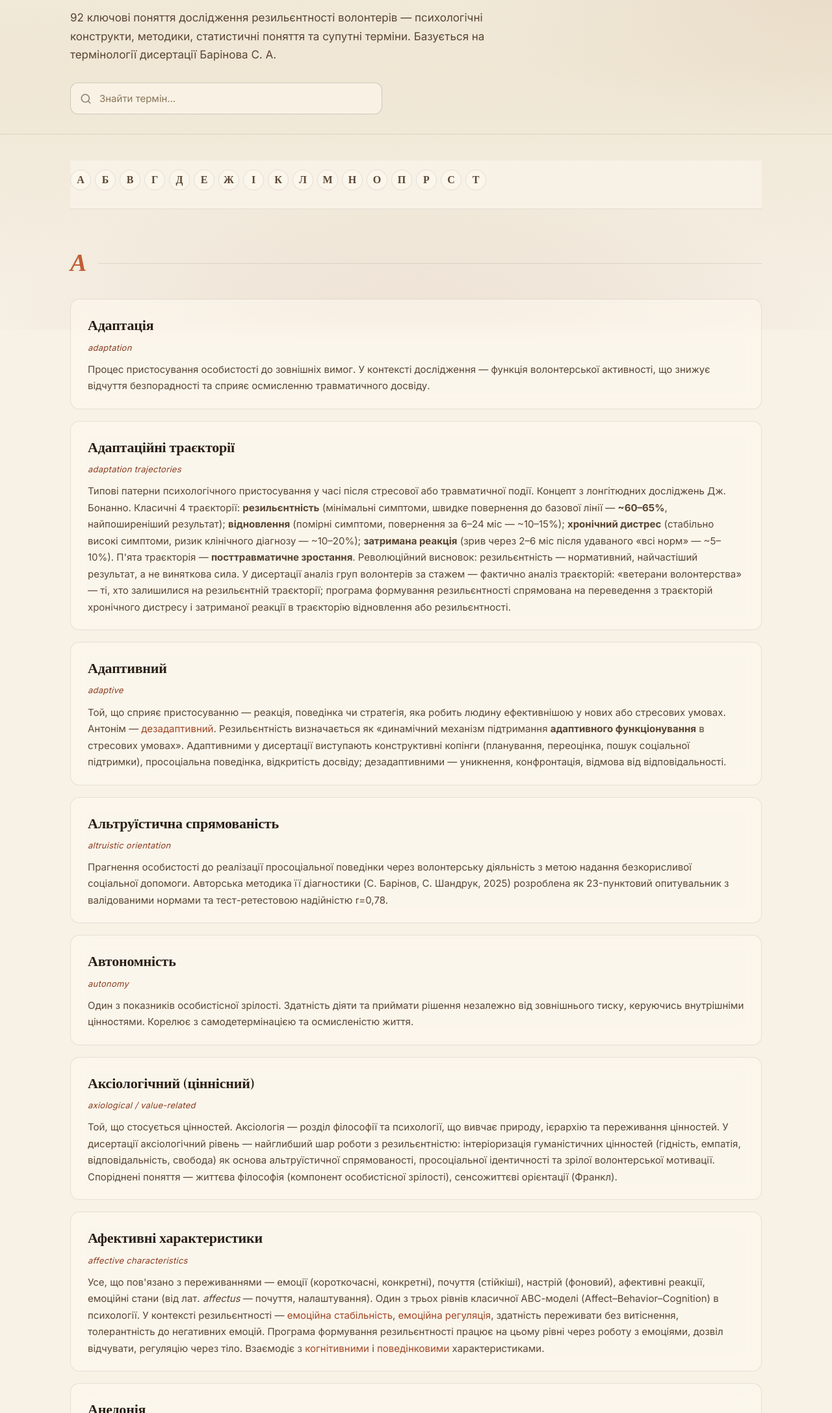
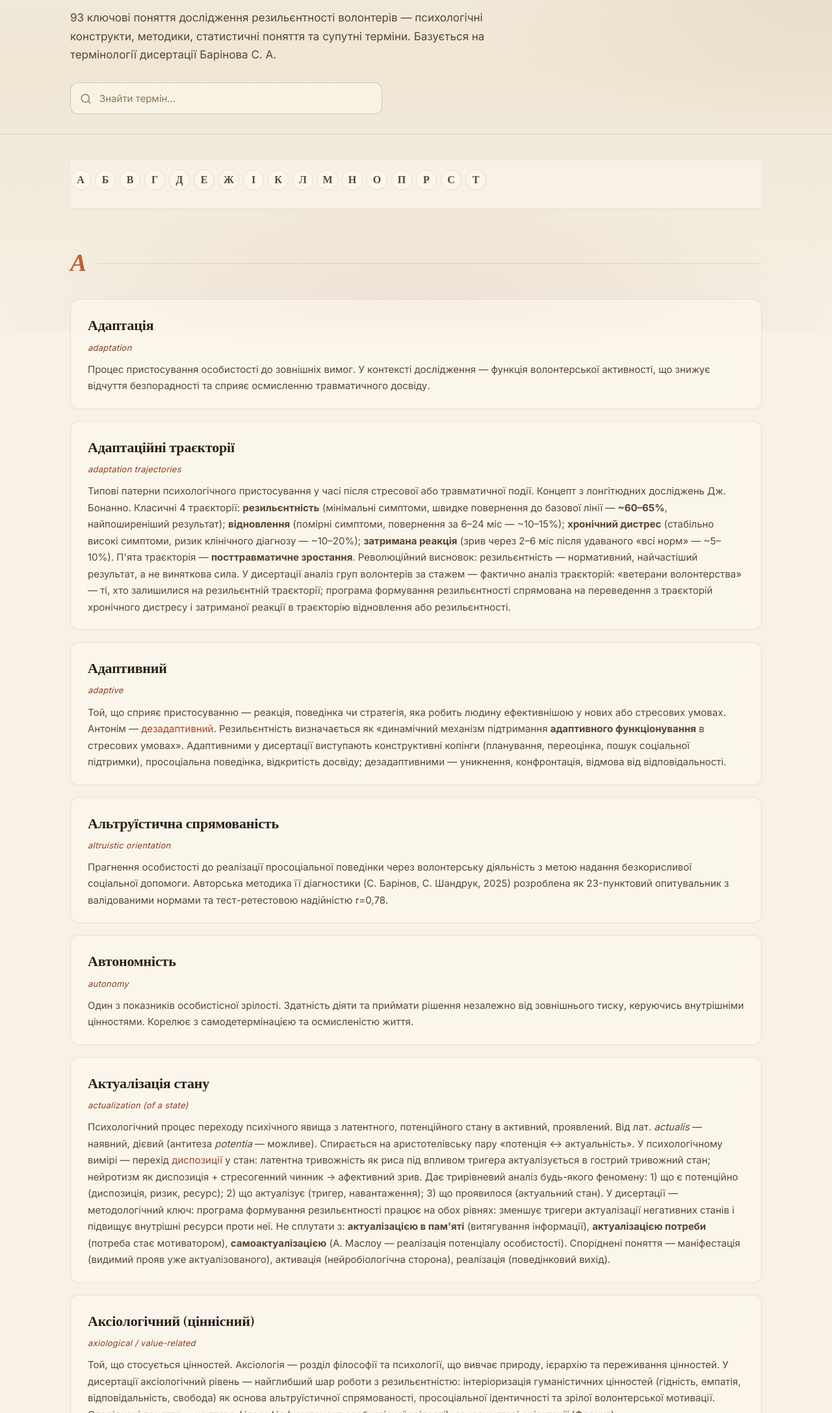
Before and after one commit to sergii-byte/researches, a plain HTML site: page glossary/index.html in a window 1280 px wide. Shown: the part 292-2467 px from the top of the page at 65% size. Drawn offline with nearby package versions, Linux system fonts and the light colour scheme.

Commit message:
Add 'Актуалізація стану' (potentia → actualis transition; trigger → state)

```diff
--- a/glossary/index.html
+++ b/glossary/index.html
@@ -51,7 +51,7 @@
     <div class="container">
       <span class="eyebrow">Довідник термінів</span>
       <h1>Глосарій <em>дисертації</em></h1>
-      <p class="lede">92 ключові поняття дослідження резильєнтності волонтерів — психологічні конструкти, методики, статистичні поняття та супутні терміни. Базується на термінології дисертації Барінова С. А.</p>
+      <p class="lede">93 ключові поняття дослідження резильєнтності волонтерів — психологічні конструкти, методики, статистичні поняття та супутні терміни. Базується на термінології дисертації Барінова С. А.</p>
       <div class="gloss-search-wrap">
         <input type="search" class="gloss-search" id="glossSearch" placeholder="Знайти термін…" aria-label="Пошук">
       </div>
@@ -111,6 +111,12 @@
         <dt>Автономність</dt>
         <dd class="en">Autonomy</dd>
         <dd>Один з показників особистісної зрілості. Здатність діяти та приймати рішення незалежно від зовнішнього тиску, керуючись внутрішніми цінностями. Корелює з самодетермінацією та осмисленістю життя.</dd>
+      </div>
+
+      <div class="gloss-item" id="g-actualization">
+        <dt>Актуалізація стану</dt>
+        <dd class="en">Actualization (of a state)</dd>
+        <dd>Психологічний процес переходу психічного явища з латентного, потенційного стану в активний, проявлений. Від лат. <em>actualis</em> — наявний, дієвий (антитеза <em>potentia</em> — можливе). Спирається на аристотелівську пару «потенція ↔ актуальність». У психологічному вимірі — перехід <a href="#g-disposition">диспозиції</a> у стан: латентна тривожність як риса під впливом тригера актуалізується в гострий тривожний стан; нейротизм як диспозиція + стресогенний чинник → афективний зрив. Дає трирівневий аналіз будь-якого феномену: 1) що є потенційно (диспозиція, ризик, ресурс); 2) що актуалізує (тригер, навантаження); 3) що проявилося (актуальний стан). У дисертації — методологічний ключ: програма формування резильєнтності працює на обох рівнях: зменшує тригери актуалізації негативних станів і підвищує внутрішні ресурси проти неї. Не сплутати з: <strong>актуалізацією в пам'яті</strong> (витягування інформації), <strong>актуалізацією потреби</strong> (потреба стає мотиватором), <strong>самоактуалізацією</strong> (А. Маслоу — реалізація потенціалу особистості). Споріднені поняття — маніфестація (видимий прояв уже актуалізованого), активація (нейробіологічна сторона), реалізація (поведінковий вихід).</dd>
       </div>
 
       <div class="gloss-item" id="g-axiology">
```
Also changed, not shown: dissertation/index.html (+3 -3 lines).
